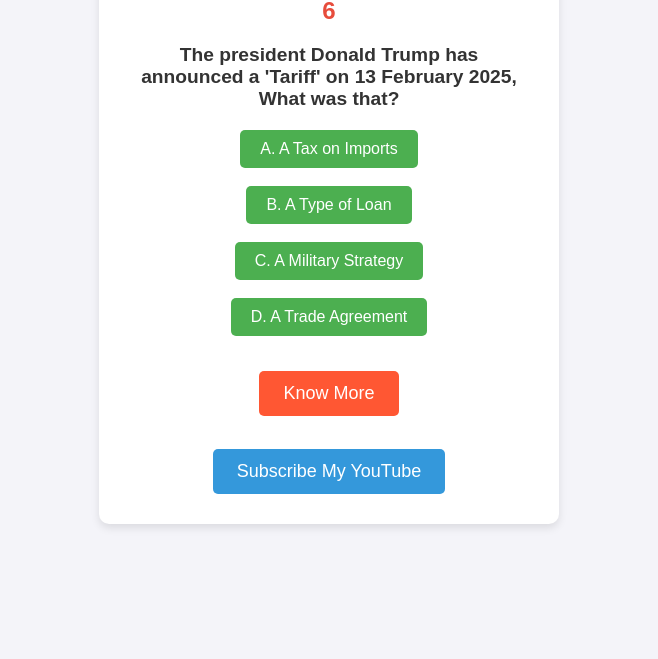
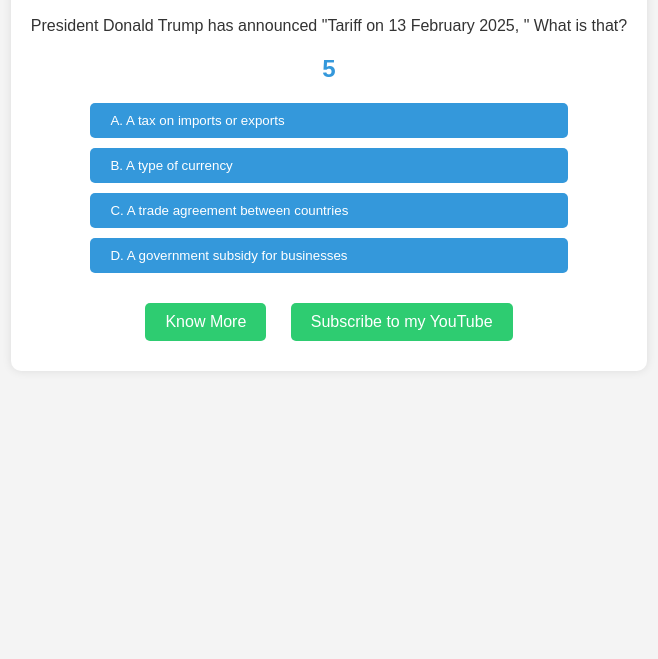
Before and after one commit to ryancartz/reprocal, a plain HTML site: page index.html in a window 1280 px wide. Shown: the part 141-800 px from the top of the page, without its empty margins (311-969 px from the left). Drawn offline with Linux system fonts and the light colour scheme.

Commit message:
Add files via upload

```diff
--- a/index.html
+++ b/index.html
@@ -3,132 +3,119 @@
 <head>
   <meta charset="UTF-8">
   <meta name="viewport" content="width=device-width, initial-scale=1.0">
-  <title>Donald Trump's Tariff Quiz</title>
+  <title>Quiz Game: What is a Tariff?</title>
   <style>
     body {
       font-family: Arial, sans-serif;
-      background-color: #f4f4f9;
+      background-color: #f4f4f4;
+      color: #333;
       text-align: center;
-      color: #333;
+      padding: 50px;
+    }
+    .container {
+      background-color: #fff;
       padding: 20px;
-    }
-    .quiz-container {
-      background-color: #ffffff;
       border-radius: 10px;
-      padding: 30px;
-      box-shadow: 0 4px 8px rgba(0, 0, 0, 0.1);
-      width: 80%;
-      max-width: 400px;
-      margin: 0 auto;
+      box-shadow: 0 0 10px rgba(0, 0, 0, 0.1);
+      display: inline-block;
     }
     h1 {
-      color: #4CAF50;
+      color: #e74c3c;
     }
-    .question {
-      font-size: 1.2em;
-      margin-bottom: 20px;
+    .timer {
+      font-size: 24px;
+      font-weight: bold;
+      color: #3498db;
+      margin: 20px 0;
     }
     .options {
-      margin-bottom: 20px;
+      margin: 20px 0;
     }
-    button {
-      background-color: #4CAF50;
+    .option {
+      display: block;
+      margin: 10px auto;
+      padding: 10px 20px;
+      background-color: #3498db;
+      color: white;
+      border: none;
+      border-radius: 5px;
+      cursor: pointer;
+      width: 80%;
+      text-align: left;
+    }
+    .option:hover {
+      background-color: #2980b9;
+    }
+    .button {
+      background-color: #2ecc71;
       color: white;
       padding: 10px 20px;
       border: none;
       border-radius: 5px;
       cursor: pointer;
-      font-size: 16px;
+      margin: 10px;
+      text-decoration: none;
+      display: inline-block;
     }
-    button:hover {
-      background-color: #45a049;
+    .button:hover {
+      background-color: #27ae60;
     }
-    .timer {
-      font-size: 1.5em;
-      color: #e74c3c;
+    .result {
+      font-size: 20px;
       font-weight: bold;
-    }
-    .links {
       margin-top: 20px;
     }
-    .links a {
-      text-decoration: none;
-      font-size: 18px;
+    .correct {
+      color: #2ecc71;
     }
-    .links button {
-      padding: 12px 24px;
-      font-size: 18px;
-      margin-top: 15px;
-    }
-    /* Objective buttons style */
-    .options button {
-      background-color: #4CAF50;
-      color: white;
-    }
-    /* "Know More" button */
-    .know-more-btn {
-      background-color: #FF5733; /* Unique color for "Know More" */
-      color: white;
-    }
-    .know-more-btn:hover {
-      background-color: #FF4500;
-    }
-    /* "Subscribe" button */
-    .subscribe-btn {
-      background-color: #3498DB; /* Unique color for "Subscribe" */
-      color: white;
-    }
-    .subscribe-btn:hover {
-      background-color: #2980B9;
+    .incorrect {
+      color: #e74c3c;
     }
   </style>
 </head>
 <body>
-  <div class="quiz-container">
-    <h1>Quiz: What is a Tariff?</h1>
+  <div class="container">
+    <h1>Quiz Game: What is a Tariff?</h1>
+    <p>President Donald Trump has announced "Tariff on 13 February 2025, " What is that?</p>
     <div class="timer" id="timer">10</div>
-    <div class="question">
-      <p><strong>The president Donald Trump has announced a 'Tariff' on 13 February 2025, What was that?</strong></p>
+    <div class="options">
+      <button class="option" onclick="checkAnswer('A')">A. A tax on imports or exports</button>
+      <button class="option" onclick="checkAnswer('B')">B. A type of currency</button>
+      <button class="option" onclick="checkAnswer('C')">C. A trade agreement between countries</button>
+      <button class="option" onclick="checkAnswer('D')">D. A government subsidy for businesses</button>
     </div>
-    <div class="options">
-      <button onclick="checkAnswer('A')">A. A Tax on Imports</button><br><br>
-      <button onclick="checkAnswer('B')">B. A Type of Loan</button><br><br>
-      <button onclick="checkAnswer('C')">C. A Military Strategy</button><br><br>
-      <button onclick="checkAnswer('D')">D. A Trade Agreement</button>
-    </div>
-    <div id="result"></div>
-    <div class="links">
-      <button class="know-more-btn" onclick="window.location.href=https://ryancartz.github.io/reprocal-blog/">Know More</button><br><br>
-      <button class="subscribe-btn" onclick="window.location.href=https://youtube.com/@ryanquiz-k7n">Subscribe My YouTube</button>
-    </div>
+    <div class="result" id="result"></div>
+    <a href="https://ryancartz.github.io/reprocal-blog/" class="button">Know More</a>
+    <a href="https://youtube.com/@ryanquiz-k7n" class="button">Subscribe to my YouTube</a>
   </div>
 
   <script>
+    // Timer countdown
     let timeLeft = 10;
-    let timerId = setInterval(function() {
-      document.getElementById('timer').textContent = timeLeft;
+    const timerElement = document.getElementById('timer');
+    const resultElement = document.getElementById('result');
+
+    const countdown = setInterval(() => {
       timeLeft--;
-      if (timeLeft < 0) {
-        clearInterval(timerId);
-        document.getElementById('timer').textContent = "Time's Up!";
-        disableOptions();
+      timerElement.textContent = timeLeft;
+
+      if (timeLeft <= 0) {
+        clearInterval(countdown);
+        resultElement.textContent = "Time's up! The correct answer is A. A tax on imports or exports.";
+        resultElement.classList.add('incorrect');
       }
     }, 1000);
 
+    // Check answer function
     function checkAnswer(answer) {
-      let result = "";
+      clearInterval(countdown); // Stop the timer
       if (answer === 'A') {
-        result = "Correct! A tariff is a tax on imports.";
+        resultElement.textContent = "Correct! A tariff is a tax on imports or exports.";
+        resultElement.classList.add('correct');
       } else {
-        result = "Incorrect! Try again.";
+        resultElement.textContent = "Incorrect! The correct answer is A. A tax on imports or exports.";
+        resultElement.classList.add('incorrect');
       }
-      document.getElementById('result').textContent = result;
-      disableOptions();
-    }
-
-    function disableOptions() {
-      let buttons = document.querySelectorAll('button');
-      buttons.forEach(button => button.disabled = true);
     }
   </script>
 </body>
```
